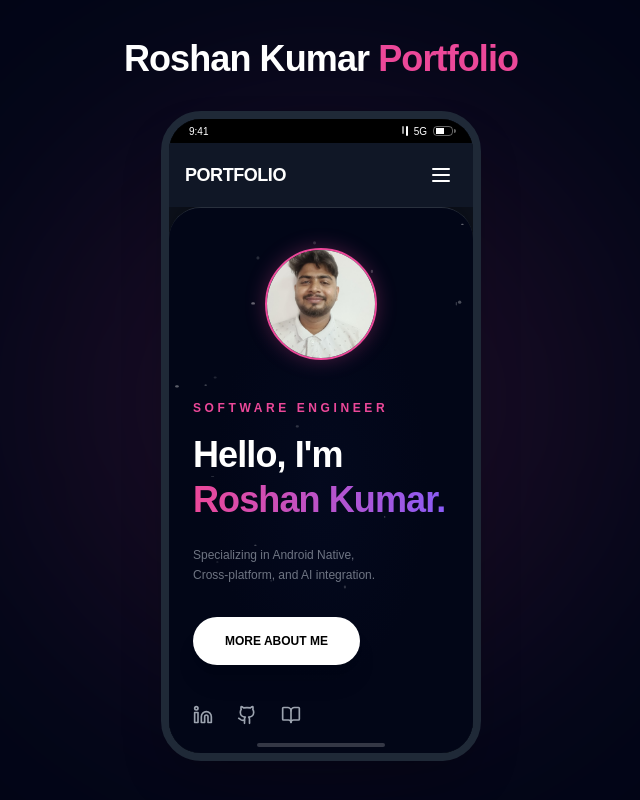
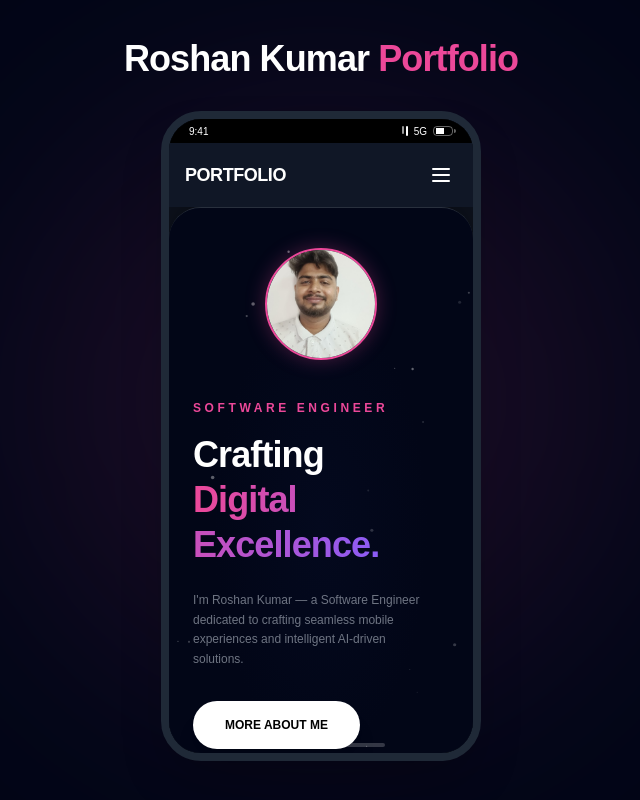
Before and after one commit to RoshanKumar404/Roshan-Portfolio, a Next.js app: page / in a window 1280 px wide. Shown: the whole page, without its empty margins (319-959 px from the left). Built offline with nearby package versions, Linux system fonts and the light colour scheme.

Commit message:
mamking it more professinal

```diff
--- a/components/screens/about-screen.tsx
+++ b/components/screens/about-screen.tsx
@@ -20,9 +20,8 @@ export default function AboutScreen({ onNavigate }: AboutScreenProps) {
       <h2 className="text-xl mb-4">Let me introduce myself.</h2>
 
       <p className="text-sm text-gray-300 mb-6 leading-relaxed">
-        Passionate Software Engineer with a focus on Android Native and AI Integration.
-        Winner of the <span className="text-pink-500 font-semibold">Hack Horizon Hackathon</span> (GDG Ranchi).
-        I specialize in building high-performance mobile apps and intelligent web systems.
+        I am a results-driven Software Engineer with a mastery in <span className="text-pink-500 font-semibold">Android Native Development</span> and <span className="text-pink-500 font-semibold">AI Integration</span>.
+        As the champion of the <span className="text-blue-400 font-semibold">Hack Horizon Hackathon</span>, I thrive on solving complex problems with elegant, high-performance code and intelligent system design.
       </p>
 
       <div className="mb-6 bg-gray-800/50 p-4 rounded-2xl border border-white/5 backdrop-blur-sm">
--- a/components/screens/contact-screen.tsx
+++ b/components/screens/contact-screen.tsx
@@ -26,8 +26,8 @@ export default function ContactScreen({ onNavigate }: ContactScreenProps) {
       <h1 className="text-2xl font-bold mb-2">CONTACT</h1>
       <h2 className="text-xl mb-4">I'd Love To Hear From You.</h2>
 
-      <p className="text-sm text-gray-300 mb-6">
-        In case of any queries you can send your queries by following the below details!
+      <p className="text-sm text-gray-300 mb-6 font-medium">
+        Have a project in mind or just want to say hello? Drop me a message below and I'll get back to you as soon as possible.
       </p>
 
       <form action={handleSubmit} className="space-y-4 mb-8">
--- a/components/screens/home-screen.tsx
+++ b/components/screens/home-screen.tsx
@@ -1,15 +1,35 @@
 "use client"
 
+import { useState, useEffect } from "react"
 import { Button } from "@/components/ui/button"
 import { Linkedin, Github, BookOpen } from "lucide-react"
 import { motion } from "framer-motion"
 import type { ScreenType } from "../mobile-emulator"
+
+interface Star {
+  x: number;
+  y: number;
+  size: number;
+  duration: number;
+}
 
 interface HomeScreenProps {
   onNavigate: (screen: ScreenType) => void
 }
 
 export default function HomeScreen({ onNavigate }: HomeScreenProps) {
+  const [stars, setStars] = useState<Star[]>([])
+
+  useEffect(() => {
+    const generatedStars = [...Array(20)].map(() => ({
+      x: Math.random() * 320,
+      y: Math.random() * 600,
+      size: Math.random() * 2 + 1,
+      duration: 2 + Math.random() * 3,
+    }))
+    setStars(generatedStars)
+  }, [])
+
   return (
     <div className="min-h-full bg-gray-900 text-white flex flex-col relative overflow-hidden">
       {/* Dynamic CSS Stars Background */}
@@ -18,22 +38,22 @@ export default function HomeScreen({ onNavigate }: HomeScreenProps) {
         <div className="absolute inset-0 opacity-30 bg-[radial-gradient(ellipse_at_center,_var(--tw-gradient-stops))] from-blue-900/20 via-slate-950 to-slate-950"></div>
         {/* Animated CSS Stars */}
         <div className="absolute inset-0 overflow-hidden pointer-events-none">
-          {[...Array(20)].map((_, i) => (
+          {stars.map((star, i) => (
             <motion.div
               key={i}
               className="absolute bg-white rounded-full opacity-20"
               initial={{
-                x: Math.random() * 320,
-                y: Math.random() * 600,
-                width: Math.random() * 2 + 1,
-                height: Math.random() * 2 + 1
+                x: star.x,
+                y: star.y,
+                width: star.size,
+                height: star.size
               }}
               animate={{
                 opacity: [0.1, 0.4, 0.1],
                 scale: [1, 1.2, 1]
               }}
               transition={{
-                duration: 2 + Math.random() * 3,
+                duration: star.duration,
                 repeat: Infinity,
                 ease: "easeInOut"
               }}
@@ -77,9 +97,9 @@ export default function HomeScreen({ onNavigate }: HomeScreenProps) {
             transition={{ delay: 0.3 }}
           >
             <h1 className="text-4xl font-black tracking-tight leading-tight">
-              Hello, I'm <br />
+              Crafting <br />
               <span className="text-transparent bg-clip-text bg-gradient-to-r from-pink-500 to-violet-500">
-                Roshan Kumar.
+                Digital Excellence.
               </span>
             </h1>
           </motion.div>
@@ -88,9 +108,9 @@ export default function HomeScreen({ onNavigate }: HomeScreenProps) {
             initial={{ opacity: 0 }}
             animate={{ opacity: 0.7 }}
             transition={{ delay: 0.4 }}
-            className="text-xs text-gray-400 mt-6 leading-relaxed max-w-[200px]"
+            className="text-xs text-gray-400 mt-6 leading-relaxed max-w-[240px]"
           >
-            Specializing in Android Native, Cross-platform, and AI integration.
+            I'm Roshan Kumar — a Software Engineer dedicated to crafting seamless mobile experiences and intelligent AI-driven solutions.
           </motion.p>
 
           <motion.div
--- a/components/screens/projects-screen.tsx
+++ b/components/screens/projects-screen.tsx
@@ -19,9 +19,9 @@ export default function ProjectsScreen({ onNavigate }: ProjectsScreenProps) {
 
       <div className="space-y-8">
         <ProjectCard
-          title="Water-Logging Detector"
-          SubTitle="AI & GPS Integrated"
-          description="An enterprise-grade Android application that uses AI to detect water logging from camera images and generates GPS-tagged reports for city management."
+          title="Global Water-Logging Detector"
+          SubTitle="AI & GPS Monitoring"
+          description="A sophisticated Android solution leveraging Computer Vision to identify water-logged areas. It generates real-time, GPS-tagged reports to assist municipal authorities in rapid flood response."
           screenshots={[
             "/Dtector  image uploading for AI procesing.png",
             "/camera screen.png",
@@ -34,7 +34,7 @@ export default function ProjectsScreen({ onNavigate }: ProjectsScreenProps) {
         <ProjectCard
           title="Live Stream Pro"
           SubTitle="Kotlin & Jetpack Compose"
-          description="A high-performance Live TV streaming application built with Kotlin. Features include channel categorization, fullscreen playback, and seamless UI."
+          description="A high-performance streaming platform offering seamless live TV playback. Features a modern intuitive interface, optimized buffering, and robust channel management."
           screenshots={[
             "/Live tv channels.png",
             "/live tv channel list.png",
@@ -45,17 +45,17 @@ export default function ProjectsScreen({ onNavigate }: ProjectsScreenProps) {
         />
 
         <ProjectCard
-          title="Finance-Advisor"
-          SubTitle="Hackathon Winner"
-          description="A React Native app that lets Small Business Owners maintains their transactions(Online+cash) in table format , for easier maintainance and many more..."
+          title="Finance Advisor"
+          SubTitle="Hackathon Champion"
+          description="An intuitive financial management app developed for small business owners. It simplifies bookkeeping with digital ledger tracking for online and cash transactions."
           screenshots={["/Finance_Screen.jpg", "/Finance_Screen1.jpg", "Finance_Screen5.jpg","Finance_Screen4.jpg","Finance_Screen6.png"]}
           apkUrl={`${BASE_URL}/apks/FinanceAdvisor.apk`}
         />
 
         <ProjectCard
-          title="Velvet View "
-          SubTitle="Working"
-          description="An AI Wallpaper gnerating App"
+          title="Velvet View"
+          SubTitle="Generative AI"
+          description="An innovative mobile gallery powered by DALL-E and Midjourney integration. Velvet View allows users to generate and apply high-resolution AI wallpapers instantly."
           screenshots={["/Velvet_Screen1.png", "/Velvet_Screen2.png", "/Velvet_Screen3.png","/Velvet_Screen4.png","/Velvet_Screen5.png","/Velvet_Screen6.png"]}
           apkUrl={`${BASE_URL}/apks/VelvetView.apk`}
         />
```
